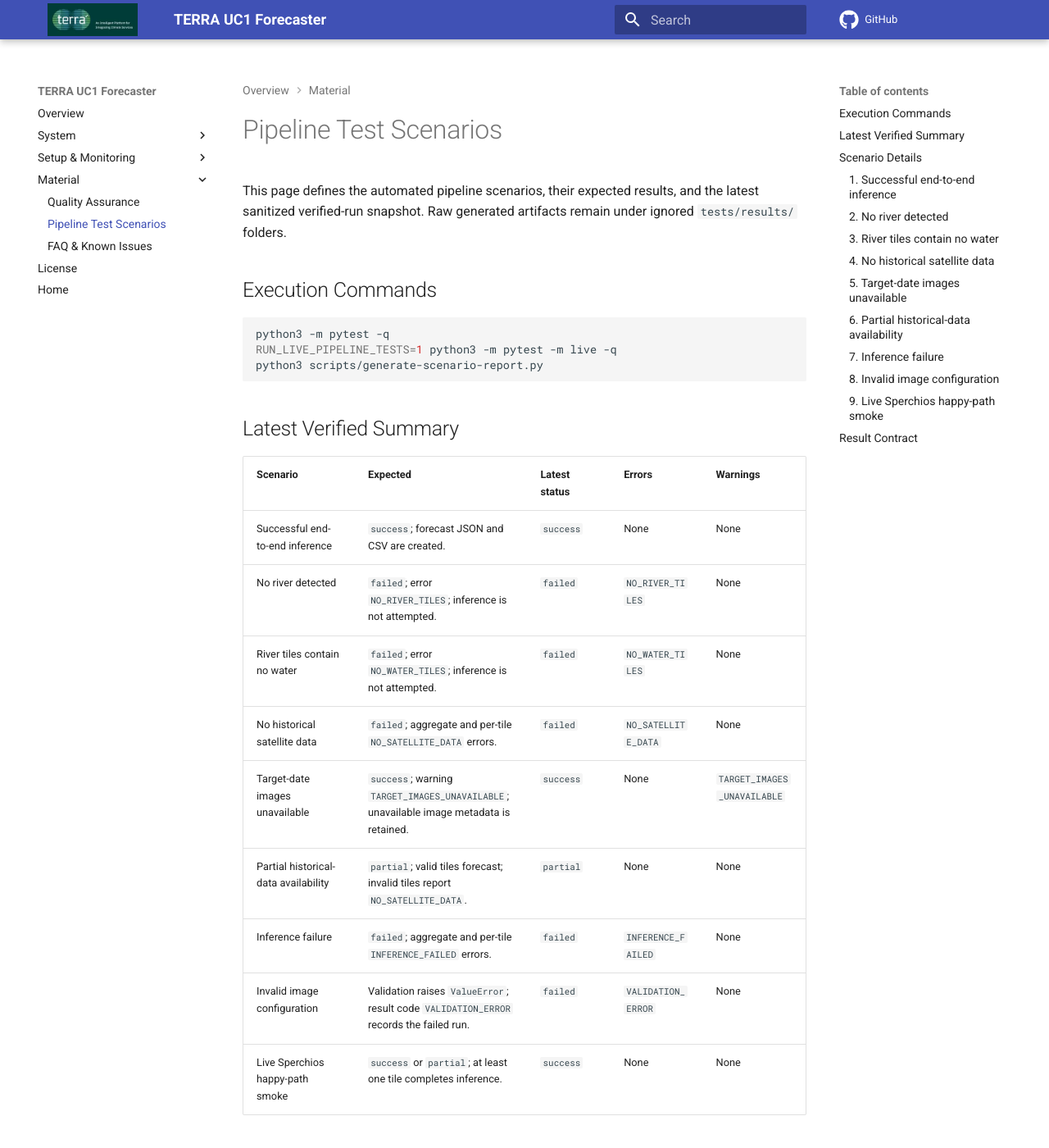
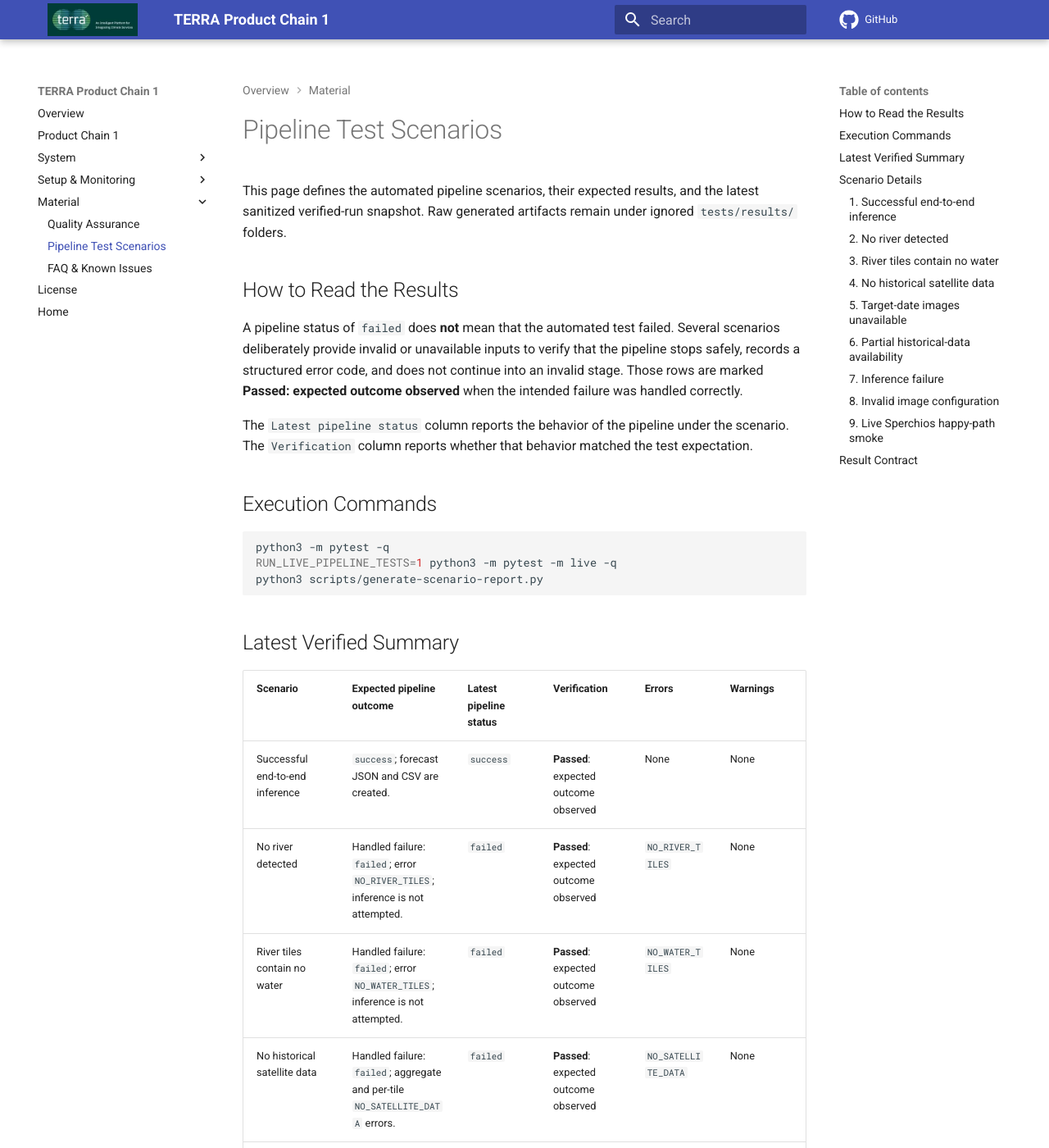
Before and after one commit to terra-horizon/uc1.forecaster.uth.alpha, an MkDocs documentation site: the page built from docs/docs/pipeline-test-scenarios.md, in a window 1280 px wide and 1400 px high. Shown: the whole window at 82% size. Built offline with MkDocs 1.6.1 and Material for MkDocs 9.7.7, drawn with Linux system fonts in a browser that asks for light colours; comment, search, counter and statistics services are not loaded; the version menu is left out; some of the changed text lies outside the part shown.

Commit message:
Document Product Chain 1 alpha deployment

```diff
--- a/docs/docs/pipeline-test-scenarios.md
+++ b/docs/docs/pipeline-test-scenarios.md
@@ -1,6 +1,12 @@
 # Pipeline Test Scenarios
 
 This page defines the automated pipeline scenarios, their expected results, and the latest sanitized verified-run snapshot. Raw generated artifacts remain under ignored `tests/results/` folders.
+
+## How to Read the Results
+
+A pipeline status of `failed` does **not** mean that the automated test failed. Several scenarios deliberately provide invalid or unavailable inputs to verify that the pipeline stops safely, records a structured error code, and does not continue into an invalid stage. Those rows are marked **Passed: expected outcome observed** when the intended failure was handled correctly.
+
+The `Latest pipeline status` column reports the behavior of the pipeline under the scenario. The `Verification` column reports whether that behavior matched the test expectation.
 
 ## Execution Commands
 
@@ -12,17 +18,17 @@
 
 ## Latest Verified Summary
 
-| Scenario | Expected | Latest status | Errors | Warnings |
-| --- | --- | --- | --- | --- |
-| Successful end-to-end inference | `success`; forecast JSON and CSV are created. | `success` | None | None |
-| No river detected | `failed`; error `NO_RIVER_TILES`; inference is not attempted. | `failed` | `NO_RIVER_TILES` | None |
-| River tiles contain no water | `failed`; error `NO_WATER_TILES`; inference is not attempted. | `failed` | `NO_WATER_TILES` | None |
-| No historical satellite data | `failed`; aggregate and per-tile `NO_SATELLITE_DATA` errors. | `failed` | `NO_SATELLITE_DATA` | None |
-| Target-date images unavailable | `success`; warning `TARGET_IMAGES_UNAVAILABLE`; unavailable image metadata is retained. | `success` | None | `TARGET_IMAGES_UNAVAILABLE` |
-| Partial historical-data availability | `partial`; valid tiles forecast; invalid tiles report `NO_SATELLITE_DATA`. | `partial` | None | None |
-| Inference failure | `failed`; aggregate and per-tile `INFERENCE_FAILED` errors. | `failed` | `INFERENCE_FAILED` | None |
-| Invalid image configuration | Validation raises `ValueError`; result code `VALIDATION_ERROR` records the failed run. | `failed` | `VALIDATION_ERROR` | None |
-| Live Sperchios happy-path smoke | `success` or `partial`; at least one tile completes inference. | `success` | None | None |
+| Scenario | Expected pipeline outcome | Latest pipeline status | Verification | Errors | Warnings |
+| --- | --- | --- | --- | --- | --- |
+| Successful end-to-end inference | `success`; forecast JSON and CSV are created. | `success` | **Passed**: expected outcome observed | None | None |
+| No river detected | Handled failure: `failed`; error `NO_RIVER_TILES`; inference is not attempted. | `failed` | **Passed**: expected outcome observed | `NO_RIVER_TILES` | None |
+| River tiles contain no water | Handled failure: `failed`; error `NO_WATER_TILES`; inference is not attempted. | `failed` | **Passed**: expected outcome observed | `NO_WATER_TILES` | None |
+| No historical satellite data | Handled failure: `failed`; aggregate and per-tile `NO_SATELLITE_DATA` errors. | `failed` | **Passed**: expected outcome observed | `NO_SATELLITE_DATA` | None |
+| Target-date images unavailable | `success`; warning `TARGET_IMAGES_UNAVAILABLE`; unavailable image metadata is retained. | `success` | **Passed**: expected outcome observed | None | `TARGET_IMAGES_UNAVAILABLE` |
+| Partial historical-data availability | `partial`; valid tiles forecast; invalid tiles report `NO_SATELLITE_DATA`. | `partial` | **Passed**: expected outcome observed | None | None |
+| Inference failure | Handled failure: `failed`; aggregate and per-tile `INFERENCE_FAILED` errors. | `failed` | **Passed**: expected outcome observed | `INFERENCE_FAILED` | None |
+| Invalid image configuration | Handled failure: validation raises `ValueError`; result code `VALIDATION_ERROR` records the failed run. | `failed` | **Passed**: expected outcome observed | `VALIDATION_ERROR` | None |
+| Live Sperchios happy-path smoke | `success` or `partial`; at least one tile completes inference. | `success` | **Passed**: expected outcome observed | None | None |
 
 ## Scenario Details
 
@@ -31,6 +37,8 @@
 **Purpose:** Exercises river extraction, water selection, historical features, and the bundled model.
 
 **Expected result:** `success`; forecast JSON and CSV are created.
+
+**Scenario verification:** **Passed**: expected outcome observed.
 
 **Latest verified execution:** `success` at `2026-06-08T21:43:08.116268+00:00`.
 
@@ -44,7 +52,9 @@
 
 **Purpose:** Confirms the pipeline stops before water selection when the AOI has no qualifying river.
 
-**Expected result:** `failed`; error `NO_RIVER_TILES`; inference is not attempted.
+**Expected result:** Handled failure: `failed`; error `NO_RIVER_TILES`; inference is not attempted.
+
+**Scenario verification:** **Passed**: expected outcome observed.
 
 **Latest verified execution:** `failed` at `2026-06-08T21:43:08.119538+00:00`.
 
@@ -58,7 +68,9 @@
 
 **Purpose:** Confirms river tiles rejected by water screening do not proceed to feature collection.
 
-**Expected result:** `failed`; error `NO_WATER_TILES`; inference is not attempted.
+**Expected result:** Handled failure: `failed`; error `NO_WATER_TILES`; inference is not attempted.
+
+**Scenario verification:** **Passed**: expected outcome observed.
 
 **Latest verified execution:** `failed` at `2026-06-08T21:43:08.121529+00:00`.
 
@@ -72,7 +84,9 @@
 
 **Purpose:** Confirms selected water tiles without sufficient historical features cannot run inference.
 
-**Expected result:** `failed`; aggregate and per-tile `NO_SATELLITE_DATA` errors.
+**Expected result:** Handled failure: `failed`; aggregate and per-tile `NO_SATELLITE_DATA` errors.
+
+**Scenario verification:** **Passed**: expected outcome observed.
 
 **Latest verified execution:** `failed` at `2026-06-08T21:43:08.123330+00:00`.
 
@@ -88,6 +102,8 @@
 
 **Expected result:** `success`; warning `TARGET_IMAGES_UNAVAILABLE`; unavailable image metadata is retained.
 
+**Scenario verification:** **Passed**: expected outcome observed.
+
 **Latest verified execution:** `success` at `2026-06-08T21:43:08.126519+00:00`.
 
 **Recorded codes:** errors None; warnings `TARGET_IMAGES_UNAVAILABLE`.
@@ -102,6 +118,8 @@
 
 **Expected result:** `partial`; valid tiles forecast; invalid tiles report `NO_SATELLITE_DATA`.
 
+**Scenario verification:** **Passed**: expected outcome observed.
+
 **Latest verified execution:** `partial` at `2026-06-08T21:43:08.129054+00:00`.
 
 **Recorded codes:** errors None; warnings None.
@@ -114,7 +132,9 @@
 
 **Purpose:** Confirms a run fails when every prepared tile fails model inference.
 
-**Expected result:** `failed`; aggregate and per-tile `INFERENCE_FAILED` errors.
+**Expected result:** Handled failure: `failed`; aggregate and per-tile `INFERENCE_FAILED` errors.
+
+**Scenario verification:** **Passed**: expected outcome observed.
 
 **Latest verified execution:** `failed` at `2026-06-08T21:43:08.131837+00:00`.
 
@@ -128,7 +148,9 @@
 
 **Purpose:** Confirms unsupported image products fail validation with supported-product guidance.
 
-**Expected result:** Validation raises `ValueError`; result code `VALIDATION_ERROR` records the failed run.
+**Expected result:** Handled failure: validation raises `ValueError`; result code `VALIDATION_ERROR` records the failed run.
+
+**Scenario verification:** **Passed**: expected outcome observed.
 
 **Latest verified execution:** `failed` at `2026-06-08T21:43:08.132853+00:00`.
 
@@ -144,6 +166,8 @@
 
 **Expected result:** `success` or `partial`; at least one tile completes inference.
 
+**Scenario verification:** **Passed**: expected outcome observed.
+
 **Latest verified execution:** `success` at `2026-06-08T21:41:18.205321+00:00`.
 
 **Recorded codes:** errors None; warnings None.
@@ -154,4 +178,4 @@
 
 ## Result Contract
 
-Each run writes `pipeline_result.json` even when execution fails. The result contains the overall status, stage outcomes, per-tile outcomes, structured warnings and errors, and artifact references. Exact-date target images are supplementary; their absence is a warning rather than an inference failure.
+Each run writes `pipeline_result.json` even when execution fails. Expected failure scenarios demonstrate that the pipeline handles invalid or unavailable inputs in a controlled, observable way. The result contains the overall status, stage outcomes, per-tile outcomes, structured warnings and errors, and artifact references. Exact-date target images are supplementary; their absence is a warning rather than an inference failure.
--- a/docs/mkdocs.yml
+++ b/docs/mkdocs.yml
@@ -1,10 +1,11 @@
-site_name: TERRA UC1 Forecaster
+site_name: TERRA Product Chain 1
 
 site_url: https://terra-horizon.github.io/uc1.forecaster.uth.alpha/
 repo_url: https://github.com/terra-horizon/uc1.forecaster.uth.alpha/
 
 nav:
   - Overview: index.md
+  - Product Chain 1: product-chain.md
   - System:
     - Architecture: architecture.md
   - Setup & Monitoring:
```
Also changed, not shown: docs/docs/architecture.md (+16 -1 lines), docs/docs/deployment.md (+10 -1 lines), docs/docs/index.md (+23 -4 lines), docs/docs/product-chain.md (added, +107 -0 lines), docs/docs/qa.md (+5 -0 lines), README.md, 2 other files.
